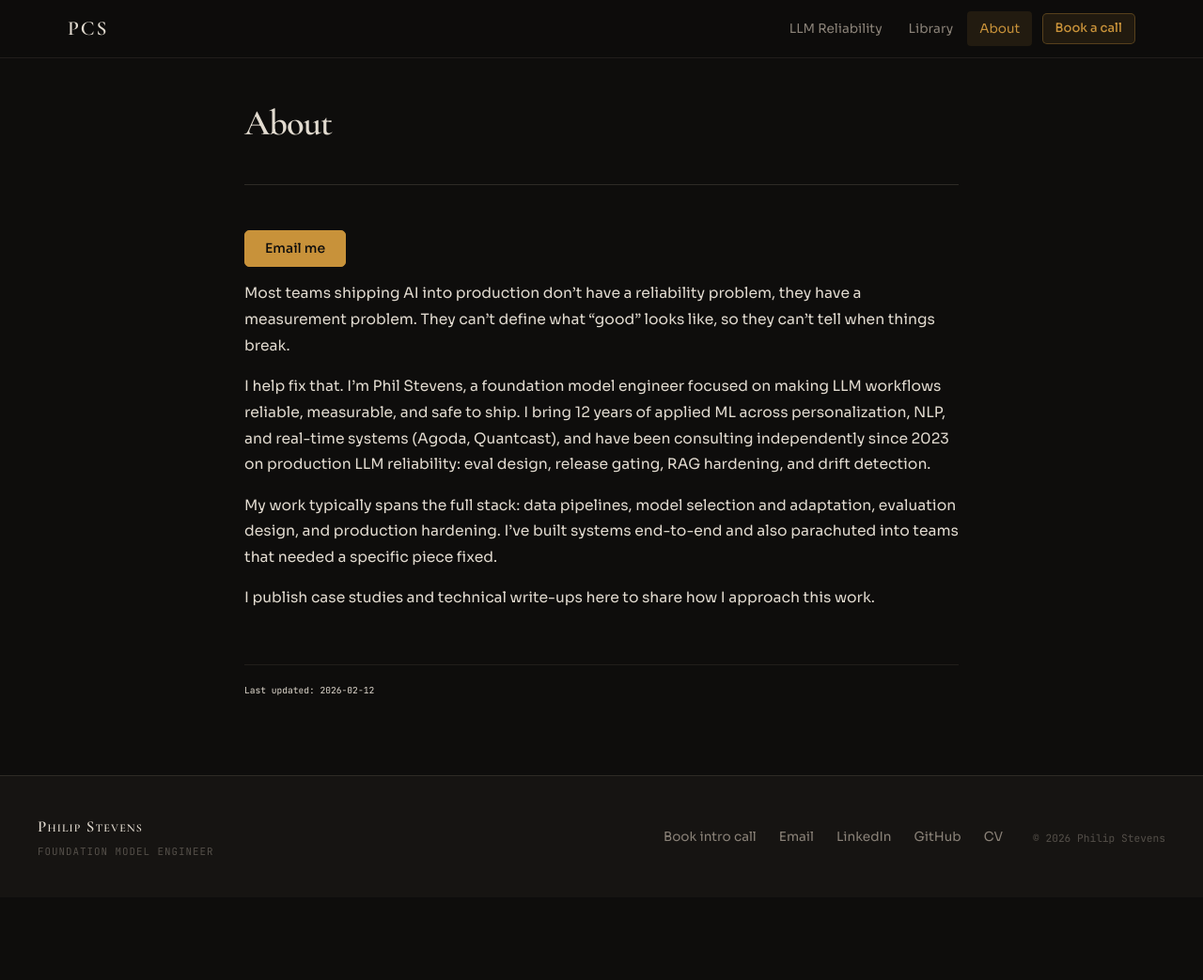
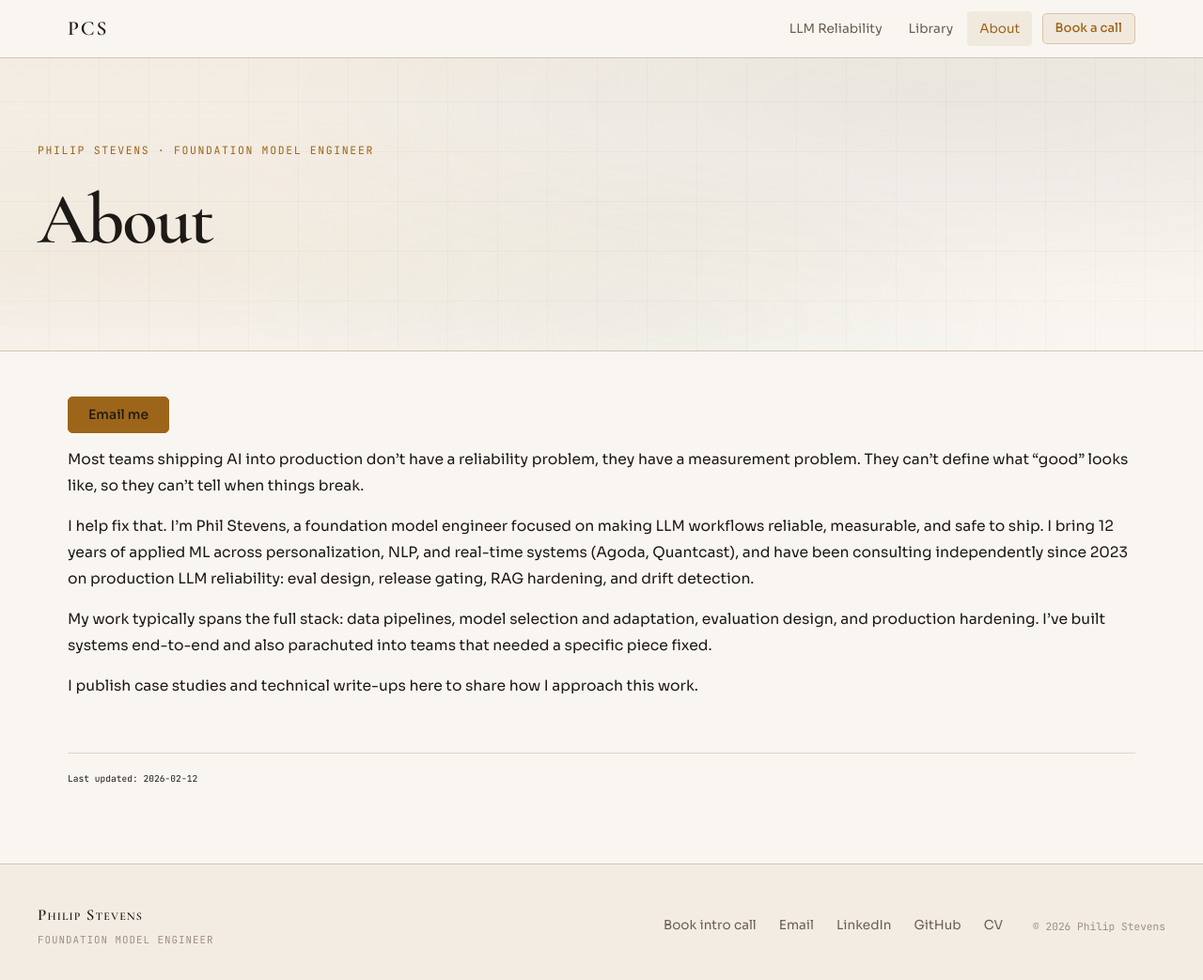
Before and after one commit to philipstevens/philipstevens.github.io, a Jekyll site: the page built from _pages/about.md, in a window 1280 px wide and 1049 px high. Shown: the top 1043 px of the window at 94% size. Built offline with Jekyll 4.4.1, drawn with Linux system fonts in a browser that asks for light colours.

Commit message:
feat: switch site theme from dark mode to light mode
Swap all design tokens from a dark palette (dark backgrounds, light text)
to a warm light palette (cream backgrounds, dark text). Update accent,
semantic, and border colors for proper contrast on the new light base.
Conditionally render the hero eyebrow only on profile pages and change
the About page layout from single to splash for visual consistency.

```diff
--- a/_layouts/splash.html
+++ b/_layouts/splash.html
@@ -6,7 +6,7 @@ layout: default
 
 <div class="page-hero">
   <div class="page-hero__inner">
-    <p class="page-hero__eyebrow">Philip Stevens &middot; Foundation Model Engineer</p>
+    {% if page.profile_page %}<p class="page-hero__eyebrow">Philip Stevens &middot; Foundation Model Engineer</p>{% endif %}
     <h1 class="page-hero__title">{{ page.title }}</h1>
     {% if page.excerpt %}
     <p class="page-hero__lead">{{ page.excerpt }}</p>
--- a/assets/css/main.scss
+++ b/assets/css/main.scss
@@ -10,42 +10,42 @@
 /* ── Design Tokens ─────────────────────────────────────────── */
 :root {
   /* Backgrounds */
-  --bg:          #0e0d0c;
-  --bg-surface:  #161412;
-  --bg-card:     #1d1b18;
-  --bg-hover:    #232019;
+  --bg:          #f9f6f1;
+  --bg-surface:  #f3ece2;
+  --bg-card:     #ece3d5;
+  --bg-hover:    #e4d9c8;
 
   /* Borders */
-  --border:        #2e2b26;
-  --border-subtle: #211e1b;
+  --border:        #d2c5b3;
+  --border-subtle: #dfd6c8;
 
   /* Text */
-  --text:       #e2dbd0;
-  --text-muted: #8a8278;
-  --text-faint: #544f49;
+  --text:       #1c1916;
+  --text-muted: #6b5f52;
+  --text-faint: #9e9082;
 
-  /* Brand accent — warm amber/copper */
-  --accent:        #c8923a;
-  --accent-bright: #d9a854;
-  --accent-dim:    rgba(200, 146, 58, 0.11);
-  --accent-border: rgba(200, 146, 58, 0.32);
+  /* Brand accent — rich amber */
+  --accent:        #9d6519;
+  --accent-bright: #b37520;
+  --accent-dim:    rgba(157, 101, 25, 0.09);
+  --accent-border: rgba(157, 101, 25, 0.28);
 
   /* Semantic palette */
-  --blue:        #5b8fb9;
-  --blue-dim:    rgba(91, 143, 185, 0.11);
-  --blue-border: rgba(91, 143, 185, 0.30);
+  --blue:        #2b6494;
+  --blue-dim:    rgba(43, 100, 148, 0.07);
+  --blue-border: rgba(43, 100, 148, 0.25);
 
-  --green:        #5a9e6f;
-  --green-dim:    rgba(90, 158, 111, 0.11);
-  --green-border: rgba(90, 158, 111, 0.30);
+  --green:        #236e42;
+  --green-dim:    rgba(35, 110, 66, 0.07);
+  --green-border: rgba(35, 110, 66, 0.25);
 
-  --yellow:        #b89040;
-  --yellow-dim:    rgba(184, 144, 64, 0.11);
-  --yellow-border: rgba(184, 144, 64, 0.30);
+  --yellow:        #7a5510;
+  --yellow-dim:    rgba(122, 85, 16, 0.07);
+  --yellow-border: rgba(122, 85, 16, 0.25);
 
-  --red:        #a85c5c;
-  --red-dim:    rgba(168, 92, 92, 0.11);
-  --red-border: rgba(168, 92, 92, 0.30);
+  --red:        #8f3030;
+  --red-dim:    rgba(143, 48, 48, 0.07);
+  --red-border: rgba(143, 48, 48, 0.28);
 
   /* Typography */
   --font-display: 'Cormorant Garamond', Georgia, serif;
@@ -177,10 +177,10 @@ td {
   top: 0;
   z-index: 100;
   height: var(--header-height);
-  background: rgba(14, 13, 12, 0.88);
+  background: rgba(249, 246, 241, 0.92);
   backdrop-filter: blur(14px);
   -webkit-backdrop-filter: blur(14px);
-  border-bottom: 1px solid var(--border-subtle);
+  border-bottom: 1px solid var(--border);
 }
 
 .site-header__inner {
@@ -269,13 +269,13 @@ td {
 
 .btn--primary {
   background: var(--accent);
-  color: #0e0d0c;
+  color: #1c1916;
   border-color: var(--accent);
 }
 .btn--primary:hover {
   background: var(--accent-bright);
   border-color: var(--accent-bright);
-  color: #0e0d0c;
+  color: #1c1916;
   transform: translateY(-1px);
   box-shadow: 0 4px 16px rgba(200, 146, 58, 0.28);
 }
@@ -305,16 +305,16 @@ td {
 }
 .btn--nav:hover {
   background: var(--accent);
-  color: #0e0d0c;
+  color: #1c1916;
   border-color: var(--accent);
 }
 
 /* ── Hero ──────────────────────────────────────────────────── */
 .page-hero {
   background:
-    radial-gradient(ellipse at 10% 70%, rgba(200, 146, 58, 0.07) 0%, transparent 55%),
-    radial-gradient(ellipse at 80% 15%, rgba(91, 143, 185, 0.05) 0%, transparent 55%),
-    radial-gradient(ellipse at 55% 90%, rgba(90, 158, 111, 0.04) 0%, transparent 45%),
+    radial-gradient(ellipse at 10% 70%, rgba(157, 101, 25, 0.07) 0%, transparent 55%),
+    radial-gradient(ellipse at 80% 15%, rgba(43, 100, 148, 0.05) 0%, transparent 55%),
+    radial-gradient(ellipse at 55% 90%, rgba(35, 110, 66, 0.04) 0%, transparent 45%),
     linear-gradient(180deg, var(--bg-surface) 0%, var(--bg) 100%);
   border-bottom: 1px solid var(--border);
   padding: 5.5rem 2rem 5rem;
@@ -327,8 +327,8 @@ td {
   position: absolute;
   inset: 0;
   background-image:
-    repeating-linear-gradient(0deg, transparent, transparent 52px, rgba(255,255,255,0.012) 52px, rgba(255,255,255,0.012) 53px),
-    repeating-linear-gradient(90deg, transparent, transparent 52px, rgba(255,255,255,0.012) 52px, rgba(255,255,255,0.012) 53px);
+    repeating-linear-gradient(0deg, transparent, transparent 52px, rgba(0,0,0,0.025) 52px, rgba(0,0,0,0.025) 53px),
+    repeating-linear-gradient(90deg, transparent, transparent 52px, rgba(0,0,0,0.025) 52px, rgba(0,0,0,0.025) 53px);
   pointer-events: none;
 }
 
@@ -1195,7 +1195,7 @@ details.template-dropdown[open] summary.template-dropdown-header::after { transf
     top: var(--header-height);
     left: 0;
     right: 0;
-    background: rgba(22, 20, 18, 0.97);
+    background: rgba(243, 236, 226, 0.98);
     backdrop-filter: blur(14px);
     border-bottom: 1px solid var(--border);
     padding: 1rem 1.25rem 1.25rem;
```
Also changed, not shown: _pages/about.md (+1 -1 lines).
